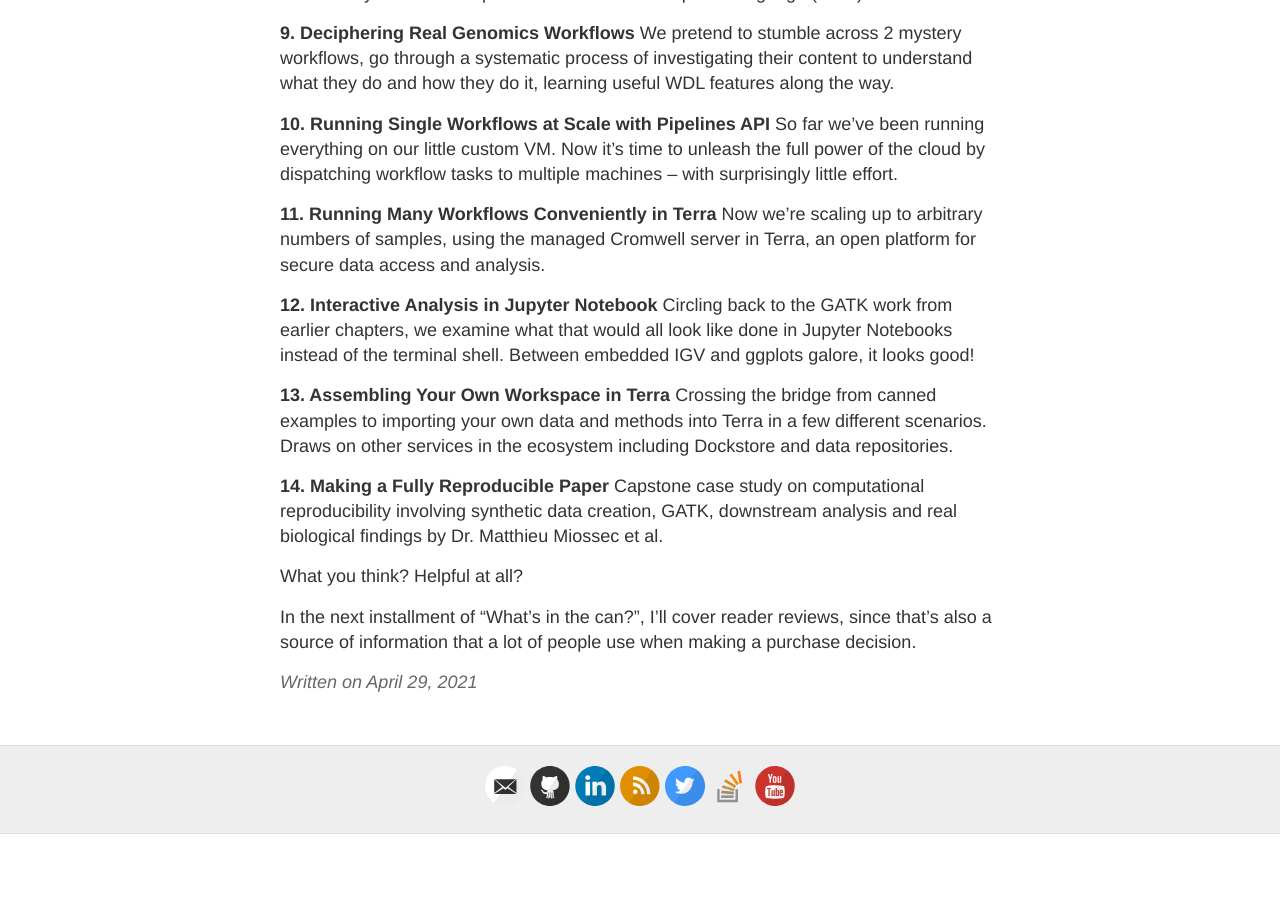
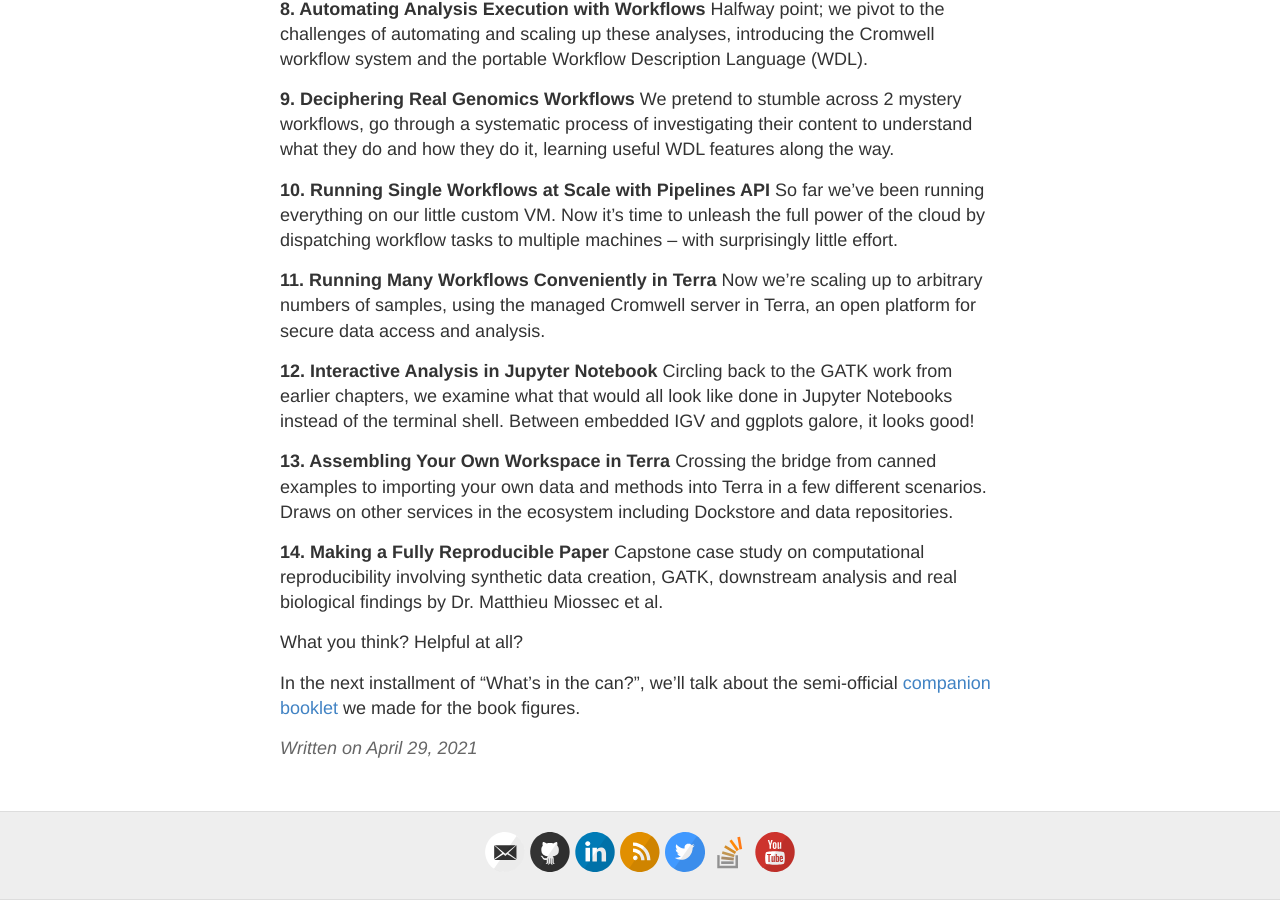
Before and after one commit to broadinstitute/genomics-in-the-cloud, a Jekyll site: the page built from _posts/2021-4-29-A-casual-take-on-the-TOC.md, in a window 1280 px wide and 900 px high, scrolled down 1403 px. Built offline with Jekyll 4.4.1, drawn with Linux system fonts in a browser that asks for light colours; our own code applies the rules of GitHub Pages for plain Markdown files; before the commit the page ends 2237 px from its top, so only the background shows below that; some of the changed text lies outside the part shown.

Commit message:
Reorg and rename upcoming posts
Next post will be about the booklet

```diff
--- a/_posts/2021-4-29-A-casual-take-on-the-TOC.md
+++ b/_posts/2021-4-29-A-casual-take-on-the-TOC.md
@@ -55,4 +55,4 @@
 
 What you think? Helpful at all?
 
-In the next installment of "What's in the can?", I'll cover reader reviews, since that's also a source of information that a lot of people use when making a purchase decision.
+In the next installment of "What's in the can?", we'll talk about the semi-official [companion booklet](https://storage.googleapis.com/genomics-in-the-cloud/figures/Genomics_in_the_Cloud___Figures_Booklet.pdf) we made for the book figures.
```
Also changed, not shown: other parts of _posts/2021-4-29-A-casual-take-on-the-TOC.md (+1 -1 lines), drafts/2021-5-10-Companion-booklet.md (added, +10 -0 lines), drafts/2021-5-10-Whats-in-the-can-Part-2-Booklet.md (deleted, +0 -8 lines), drafts/2021-5-20-Reviews.md (renamed from drafts/2021-5-20-Whats-in-the-can-Part-3-Reviews.md, +1 -1 lines).
